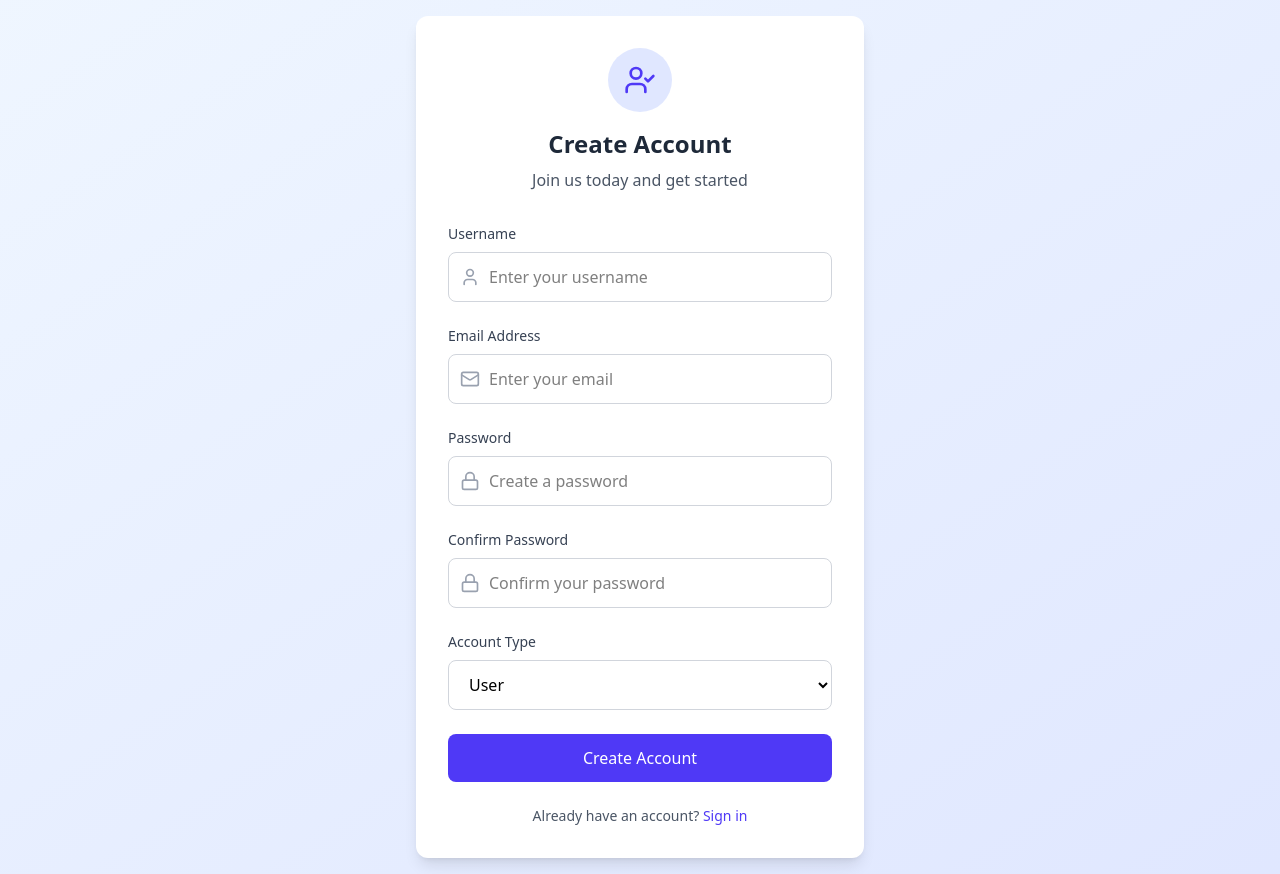
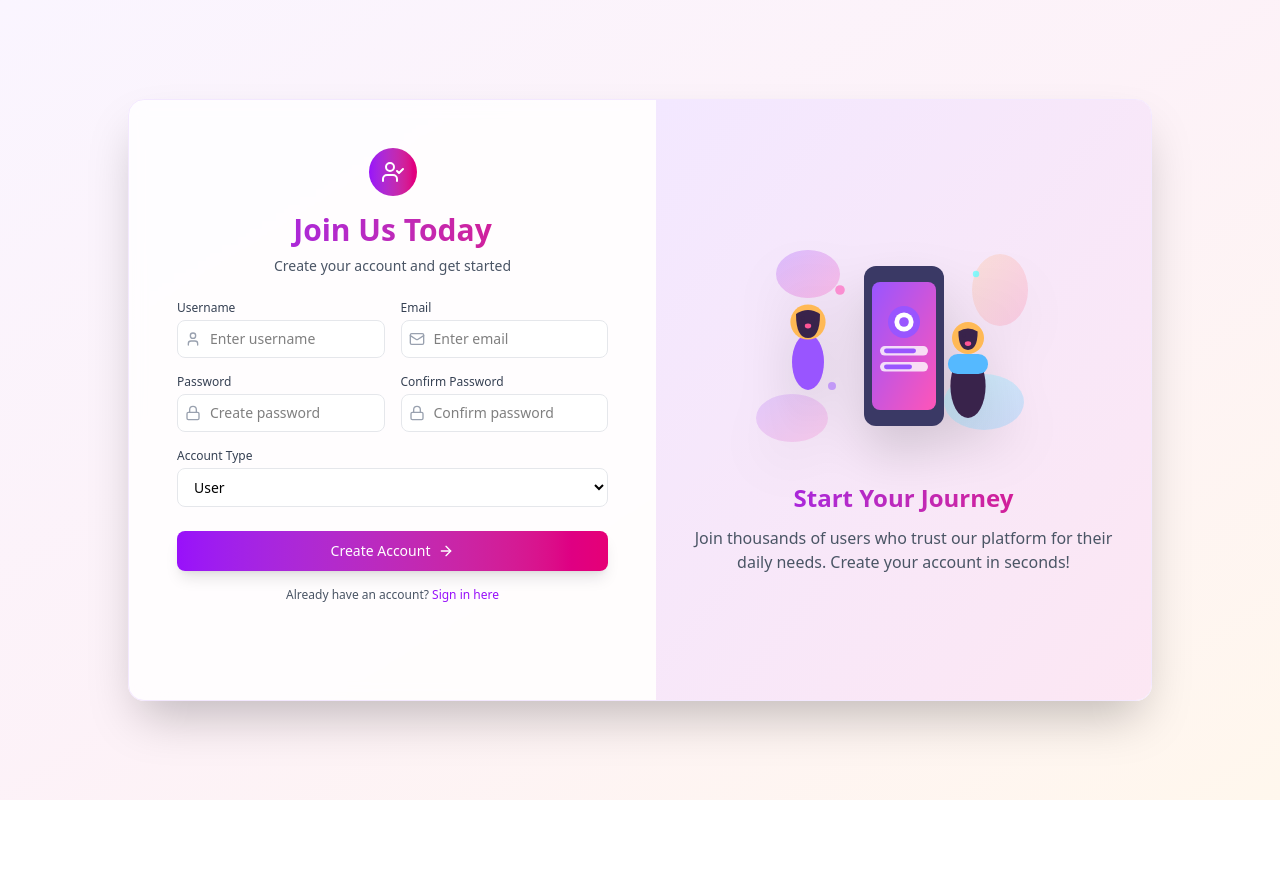
Before and after one commit to dhavalbathe/odoo-hackthon-ps2, a React (Vite) app in the folder client/: page /register in a window 1280 px wide. After the commit the page ends 800 px from the top, so only its background shows below. Built offline with nearby package versions, Linux system fonts and the light colour scheme.

Commit message:
Register

```diff
--- a/client/src/pages/Register.jsx
+++ b/client/src/pages/Register.jsx
@@ -1,7 +1,8 @@
 import { useState } from 'react';
-import { User, Mail, Lock, UserCheck } from 'lucide-react';
+import { User, Mail, Lock, UserCheck, ArrowRight } from 'lucide-react';
+import { useNavigate } from 'react-router-dom';
 
-export const  Register = () =>{
+export const Register = () => {
   const [formData, setFormData] = useState({
     username: '',
     email: '',
@@ -12,6 +13,8 @@ export const  Register = () =>{
 
   const [errors, setErrors] = useState({});
   const [isSubmitting, setIsSubmitting] = useState(false);
+  const [currentPage, setCurrentPage] = useState('register');
+  const navigate = useNavigate();
 
   const handleChange = (e) => {
     const { name, value } = e.target;
@@ -20,7 +23,6 @@ export const  Register = () =>{
       [name]: value
     }));
 
-    // Clear error when user starts typing
     if (errors[name]) {
       setErrors(prev => ({
         ...prev,
@@ -58,14 +60,13 @@ export const  Register = () =>{
     return Object.keys(newErrors).length === 0;
   };
 
-  const handleSubmit = async (e) => {
+  const handleSubmit = async () => {
     if (!validateForm()) return;
 
     setIsSubmitting(true);
 
     try {
-      // Simulate API call
-      await new Promise(resolve => setTimeout(resolve, 1000));
+      await new Promise(resolve => setTimeout(resolve, 1000)); // Simulate API call
 
       const userData = {
         username: formData.username.trim(),
@@ -75,16 +76,7 @@ export const  Register = () =>{
       };
 
       console.log('Registration data:', userData);
-      alert('Registration successful!');
-
-      // Reset form
-      setFormData({
-        username: '',
-        email: '',
-        password: '',
-        confirmPassword: '',
-        role: 'user'
-      });
+      setCurrentPage('success');
 
     } catch (error) {
       console.error('Registration error:', error);
@@ -94,120 +86,132 @@ export const  Register = () =>{
     }
   };
 
-  return (
-    <div className="min-h-screen bg-gradient-to-br from-blue-50 to-indigo-100 flex items-center justify-center p-4">
-      <div className="bg-white rounded-xl shadow-lg w-full max-w-md p-8">
-        <div className="text-center mb-8">
-          <div className="bg-indigo-100 w-16 h-16 rounded-full flex items-center justify-center mx-auto mb-4">
-            <UserCheck className="w-8 h-8 text-indigo-600" />
+  const handleBackToRegister = () => {
+    navigate('/login');
+  };
+
+  return currentPage === 'success' ? (
+    // ✅ Success Page
+    <div className="min-h-screen bg-gradient-to-br from-green-50 via-blue-50 to-purple-50 flex items-center justify-center p-4">
+      <div className="bg-white/80 backdrop-blur-sm rounded-2xl shadow-2xl w-full max-w-md p-8 text-center border border-green-100">
+        <div className="bg-gradient-to-r from-green-400 to-blue-500 w-16 h-16 rounded-full flex items-center justify-center mx-auto mb-6">
+          <UserCheck className="w-8 h-8 text-white" />
         </div>
-          <h2 className="text-2xl font-bold text-gray-800">Create Account</h2>
-          <p className="text-gray-600 mt-2">Join us today and get started</p>
+        <h2 className="text-2xl font-bold bg-gradient-to-r from-green-600 to-blue-600 bg-clip-text text-transparent mb-4">
+          Registration Successful!
+        </h2>
+        <p className="text-gray-600 mb-6">
+          Your account has been created successfully. You can now sign in with your credentials.
+        </p>
+        <button
+          onClick={handleBackToRegister}
+          className="bg-gradient-to-r from-green-500 to-blue-500 hover:from-green-600 hover:to-blue-600 text-white px-6 py-2 rounded-full transition-all duration-200 transform hover:scale-105"
+        >
+          Log In
+        </button>
+      </div>
+    </div>
+  ) : (
+    // ✅ Registration Form Page
+    <div className="min-h-screen bg-gradient-to-br from-purple-50 via-pink-50 to-orange-50 flex items-center justify-center p-4">
+      <div className="bg-white/80 backdrop-blur-sm rounded-2xl shadow-2xl w-full max-w-5xl border border-purple-100 overflow-hidden">
+        <div className="flex flex-col lg:flex-row min-h-[600px]">
+          {/* Left side - Form */}
+          <div className="flex-1 p-8 lg:p-12">
+            <div className="max-w-md mx-auto">
+              <div className="text-center mb-6">
+                <div className="bg-gradient-to-r from-purple-600 to-pink-600 w-12 h-12 rounded-full flex items-center justify-center mx-auto mb-4">
+                  <UserCheck className="w-6 h-6 text-white" />
+                </div>
+                <h2 className="text-2xl lg:text-3xl font-bold bg-gradient-to-r from-purple-600 to-pink-600 bg-clip-text text-transparent">
+                  Join Us Today
+                </h2>
+                <p className="text-gray-600 text-sm mt-2">Create your account and get started</p>
               </div>
 
-        <div className="space-y-6">
+              <div className="grid grid-cols-1 md:grid-cols-2 gap-4 mb-4">
                 <div>
-            <label htmlFor="username" className="block text-sm font-medium text-gray-700 mb-2">
-              Username
-            </label>
+                  <label className="block text-xs font-medium text-gray-700 mb-1">Username</label>
                   <div className="relative">
-              <User className="absolute left-3 top-1/2 transform -translate-y-1/2 text-gray-400 w-5 h-5" />
+                    <User className="absolute left-2 top-1/2 transform -translate-y-1/2 text-gray-400 w-4 h-4" />
                     <input
                       type="text"
-                id="username"
                       name="username"
                       value={formData.username}
                       onChange={handleChange}
-                className={`w-full pl-10 pr-4 py-3 border rounded-lg focus:ring-2 focus:ring-indigo-500 focus:border-indigo-500 outline-none transition-colors ${
-                  errors.username ? 'border-red-500' : 'border-gray-300'
+                      className={`w-full pl-8 pr-3 py-2 text-sm border rounded-lg focus:ring-2 focus:ring-purple-500 focus:border-purple-500 outline-none transition-all bg-white/70 ${
+                        errors.username ? 'border-red-500' : 'border-gray-200'
                       }`}
-                placeholder="Enter your username"
+                      placeholder="Enter username"
                     />
                   </div>
-            {errors.username && (
-              <p className="mt-1 text-sm text-red-600">{errors.username}</p>
-            )}
+                  {errors.username && <p className="text-xs text-red-600 mt-1">{errors.username}</p>}
                 </div>
 
                 <div>
-            <label htmlFor="email" className="block text-sm font-medium text-gray-700 mb-2">
-              Email Address
-            </label>
+                  <label className="block text-xs font-medium text-gray-700 mb-1">Email</label>
                   <div className="relative">
-              <Mail className="absolute left-3 top-1/2 transform -translate-y-1/2 text-gray-400 w-5 h-5" />
+                    <Mail className="absolute left-2 top-1/2 transform -translate-y-1/2 text-gray-400 w-4 h-4" />
                     <input
                       type="email"
-                id="email"
                       name="email"
                       value={formData.email}
                       onChange={handleChange}
-                className={`w-full pl-10 pr-4 py-3 border rounded-lg focus:ring-2 focus:ring-indigo-500 focus:border-indigo-500 outline-none transition-colors ${
-                  errors.email ? 'border-red-500' : 'border-gray-300'
+                      className={`w-full pl-8 pr-3 py-2 text-sm border rounded-lg focus:ring-2 focus:ring-purple-500 focus:border-purple-500 outline-none transition-all bg-white/70 ${
+                        errors.email ? 'border-red-500' : 'border-gray-200'
                       }`}
-                placeholder="Enter your email"
+                      placeholder="Enter email"
                     />
                   </div>
-            {errors.email && (
-              <p className="mt-1 text-sm text-red-600">{errors.email}</p>
-            )}
+                  {errors.email && <p className="text-xs text-red-600 mt-1">{errors.email}</p>}
+                </div>
+              </div>
+
+              <div className="grid grid-cols-1 md:grid-cols-2 gap-4 mb-4">
+                <div>
+                  <label className="block text-xs font-medium text-gray-700 mb-1">Password</label>
+                  <div className="relative">
+                    <Lock className="absolute left-2 top-1/2 transform -translate-y-1/2 text-gray-400 w-4 h-4" />
+                    <input
+                      type="password"
+                      name="password"
+                      value={formData.password}
+                      onChange={handleChange}
+                      className={`w-full pl-8 pr-3 py-2 text-sm border rounded-lg focus:ring-2 focus:ring-purple-500 focus:border-purple-500 outline-none transition-all bg-white/70 ${
+                        errors.password ? 'border-red-500' : 'border-gray-200'
+                      }`}
+                      placeholder="Create password"
+                    />
+                  </div>
+                  {errors.password && <p className="text-xs text-red-600 mt-1">{errors.password}</p>}
                 </div>
 
                 <div>
-            <label htmlFor="password" className="block text-sm font-medium text-gray-700 mb-2">
-              Password
-            </label>
+                  <label className="block text-xs font-medium text-gray-700 mb-1">Confirm Password</label>
                   <div className="relative">
-              <Lock className="absolute left-3 top-1/2 transform -translate-y-1/2 text-gray-400 w-5 h-5" />
+                    <Lock className="absolute left-2 top-1/2 transform -translate-y-1/2 text-gray-400 w-4 h-4" />
                     <input
                       type="password"
-                id="password"
-                name="password"
-                value={formData.password}
-                onChange={handleChange}
-                className={`w-full pl-10 pr-4 py-3 border rounded-lg focus:ring-2 focus:ring-indigo-500 focus:border-indigo-500 outline-none transition-colors ${
-                  errors.password ? 'border-red-500' : 'border-gray-300'
-                }`}
-                placeholder="Create a password"
-              />
-            </div>
-            {errors.password && (
-              <p className="mt-1 text-sm text-red-600">{errors.password}</p>
-            )}
-          </div>
-
-          <div>
-            <label htmlFor="confirmPassword" className="block text-sm font-medium text-gray-700 mb-2">
-              Confirm Password
-            </label>
-            <div className="relative">
-              <Lock className="absolute left-3 top-1/2 transform -translate-y-1/2 text-gray-400 w-5 h-5" />
-              <input
-                type="password"
-                id="confirmPassword"
                       name="confirmPassword"
                       value={formData.confirmPassword}
                       onChange={handleChange}
-                className={`w-full pl-10 pr-4 py-3 border rounded-lg focus:ring-2 focus:ring-indigo-500 focus:border-indigo-500 outline-none transition-colors ${
-                  errors.confirmPassword ? 'border-red-500' : 'border-gray-300'
+                      className={`w-full pl-8 pr-3 py-2 text-sm border rounded-lg focus:ring-2 focus:ring-purple-500 focus:border-purple-500 outline-none transition-all bg-white/70 ${
+                        errors.confirmPassword ? 'border-red-500' : 'border-gray-200'
                       }`}
-                placeholder="Confirm your password"
+                      placeholder="Confirm password"
                     />
                   </div>
-            {errors.confirmPassword && (
-              <p className="mt-1 text-sm text-red-600">{errors.confirmPassword}</p>
-            )}
+                  {errors.confirmPassword && <p className="text-xs text-red-600 mt-1">{errors.confirmPassword}</p>}
+                </div>
               </div>
 
-          <div>
-            <label htmlFor="role" className="block text-sm font-medium text-gray-700 mb-2">
-              Account Type
-            </label>
+              <div className="mb-6">
+                <label className="block text-xs font-medium text-gray-700 mb-1">Account Type</label>
                 <select
-              id="role"
                   name="role"
                   value={formData.role}
                   onChange={handleChange}
-              className="w-full px-4 py-3 border border-gray-300 rounded-lg focus:ring-2 focus:ring-indigo-500 focus:border-indigo-500 outline-none transition-colors"
+                  className="w-full px-3 py-2 text-sm border border-gray-200 rounded-lg focus:ring-2 focus:ring-purple-500 focus:border-purple-500 outline-none transition-all bg-white/70"
                 >
                   <option value="user">User</option>
                   <option value="admin">Admin</option>
@@ -215,28 +219,110 @@ export const  Register = () =>{
               </div>
 
               <button
-            type="button"
                 onClick={handleSubmit}
                 disabled={isSubmitting}
-            className={`w-full py-3 px-4 rounded-lg font-medium text-white transition-colors ${
+                className={`w-full py-2.5 px-4 rounded-lg font-medium text-white text-sm transition-all duration-200 transform hover:scale-105 flex items-center justify-center gap-2 ${
                   isSubmitting
                     ? 'bg-gray-400 cursor-not-allowed'
-                : 'bg-indigo-600 hover:bg-indigo-700 active:bg-indigo-800'
+                    : 'bg-gradient-to-r from-purple-600 to-pink-600 hover:from-purple-700 hover:to-pink-700 shadow-lg hover:shadow-xl'
                 }`}
               >
-            {isSubmitting ? 'Creating Account...' : 'Create Account'}
+                {isSubmitting ? (
+                  'Creating Account...'
+                ) : (
+                  <>
+                    Create Account
+                    <ArrowRight className="w-4 h-4" />
+                  </>
+                )}
               </button>
-        </div>
 
-        <div className="mt-6 text-center">
-          <p className="text-sm text-gray-600">
+              <div className="mt-4 text-center">
+                <p className="text-xs text-gray-600">
                   Already have an account?{' '}
-            <a href="#" className="text-indigo-600 hover:text-indigo-500 font-medium">
-              Sign in
+                  <a href="/login" className="text-purple-600 hover:text-purple-500 font-medium transition-colors">
+                    Sign in here
                   </a>
                 </p>
               </div>
             </div>
           </div>
+
+          {/* Right side - Illustration */}
+           {/* Right - SVG Illustration */}
+          <div className="flex-1 bg-gradient-to-br from-purple-100 to-pink-100 flex items-center justify-center p-8">
+            <div className="text-center max-w-md">
+              <svg
+                viewBox="0 0 400 300"
+                className="w-full h-auto max-w-xs mx-auto drop-shadow-2xl"
+                fill="none"
+                xmlns="http://www.w3.org/2000/svg"
+              >
+                <defs>
+                  <linearGradient id="gradient1" x1="0%" y1="0%" x2="100%" y2="100%">
+                    <stop offset="0%" stopColor="#9955FF"/>
+                    <stop offset="100%" stopColor="#FF55B8"/>
+                  </linearGradient>
+                  <linearGradient id="gradient2" x1="0%" y1="0%" x2="100%" y2="100%">
+                    <stop offset="0%" stopColor="#FFB955"/>
+                    <stop offset="100%" stopColor="#FF5595"/>
+                  </linearGradient>
+                  <linearGradient id="gradient3" x1="0%" y1="0%" x2="100%" y2="100%">
+                    <stop offset="0%" stopColor="#55FFFF"/>
+                    <stop offset="100%" stopColor="#55B9FF"/>
+                  </linearGradient>
+                </defs>
+
+                <ellipse cx="80" cy="60" rx="40" ry="30" fill="url(#gradient1)" opacity="0.3"/>
+                <ellipse cx="320" cy="80" rx="35" ry="45" fill="url(#gradient2)" opacity="0.2"/>
+                <ellipse cx="300" cy="220" rx="50" ry="35" fill="url(#gradient3)" opacity="0.25"/>
+                <ellipse cx="60" cy="240" rx="45" ry="30" fill="url(#gradient1)" opacity="0.2"/>
+
+                <rect x="150" y="50" width="100" height="200" rx="15" fill="#3A3965"/>
+                <rect x="160" y="70" width="80" height="160" rx="10" fill="url(#gradient1)"/>
+                <circle cx="200" cy="120" r="20" fill="#9955FF"/>
+                <circle cx="200" cy="120" r="12" fill="#FFFFFF"/>
+                <circle cx="200" cy="120" r="6" fill="#9955FF"/>
+                <rect x="170" y="150" width="60" height="12" rx="6" fill="#FFFFFF" opacity="0.8"/>
+                <rect x="175" y="153" width="40" height="6" rx="3" fill="#9955FF"/>
+                <rect x="170" y="170" width="60" height="12" rx="6" fill="#FFFFFF" opacity="0.8"/>
+                <rect x="175" y="173" width="35" height="6" rx="3" fill="#9955FF"/>
+
+                <g transform="translate(80, 120)">
+                  <ellipse cx="0" cy="50" rx="20" ry="35" fill="#9955FF"/>
+                  <circle cx="0" cy="0" r="22" fill="#FFB955"/>
+                  <path d="M-15 -10Q0 -20 15 -10Q15 20 0 20Q-15 20 -15 -10Z" fill="#39234B"/>
+                  <circle cx="-6" cy="-5" r="2" fill="#39234B"/>
+                  <circle cx="6" cy="-5" r="2" fill="#39234B"/>
+                  <ellipse cx="0" cy="5" rx="4" ry="3" fill="#FF5595"/>
+                </g>
+
+                <g transform="translate(280, 140)">
+                  <ellipse cx="0" cy="60" rx="22" ry="40" fill="#39234B"/>
+                  <rect x="-25" y="20" width="50" height="25" rx="12" fill="#55B9FF"/>
+                  <circle cx="0" cy="0" r="20" fill="#FFB955"/>
+                  <path d="M-12 -8Q0 -16 12 -8Q12 15 0 15Q-12 15 -12 -8Z" fill="#39234B"/>
+                  <circle cx="-5" cy="-3" r="2" fill="#39234B"/>
+                  <circle cx="5" cy="-3" r="2" fill="#39234B"/>
+                  <ellipse cx="0" cy="7" rx="4" ry="3" fill="#FF5595"/>
+                </g>
+
+                <circle cx="120" cy="80" r="6" fill="#FF55B8" opacity="0.6"/>
+                <circle cx="290" cy="60" r="4" fill="#55FFFF" opacity="0.7"/>
+                <circle cx="110" cy="200" r="5" fill="#9955FF" opacity="0.5"/>
+              </svg>
+
+              <h3 className="text-xl lg:text-2xl font-bold bg-gradient-to-r from-purple-600 to-pink-600 bg-clip-text text-transparent mt-4 mb-3">
+                Start Your Journey
+              </h3>
+              <p className="text-gray-600 text-sm lg:text-base">
+                Join thousands of users who trust our platform for their daily needs. Create your account in seconds!
+              </p>
+            </div>
+          </div>
+        </div>
+      </div>
+    </div>
+
   );
-}
+};
```
Also changed, not shown: client/src/App.jsx (+4 -4 lines). Lines whose indentation alone changed are shown as unchanged.
